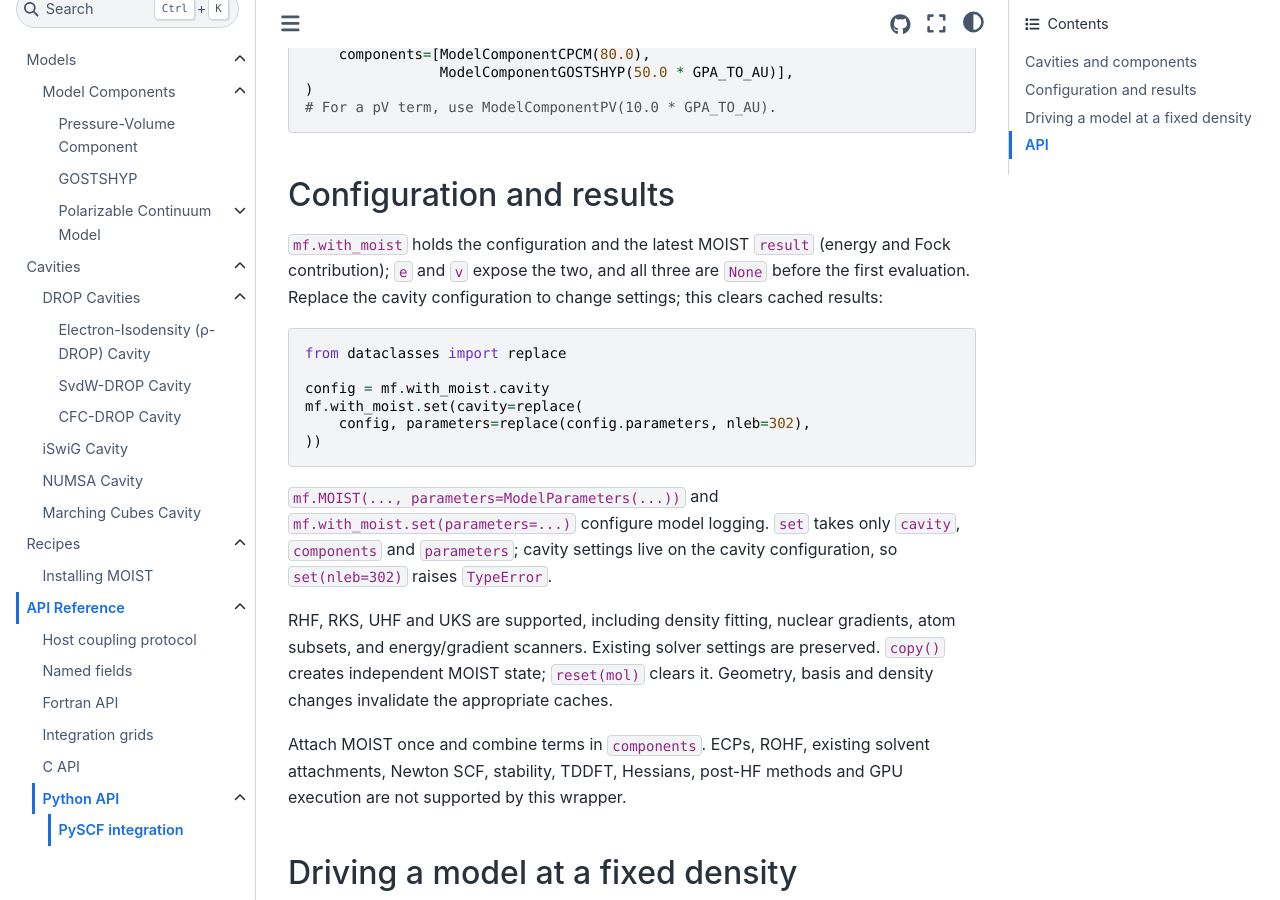
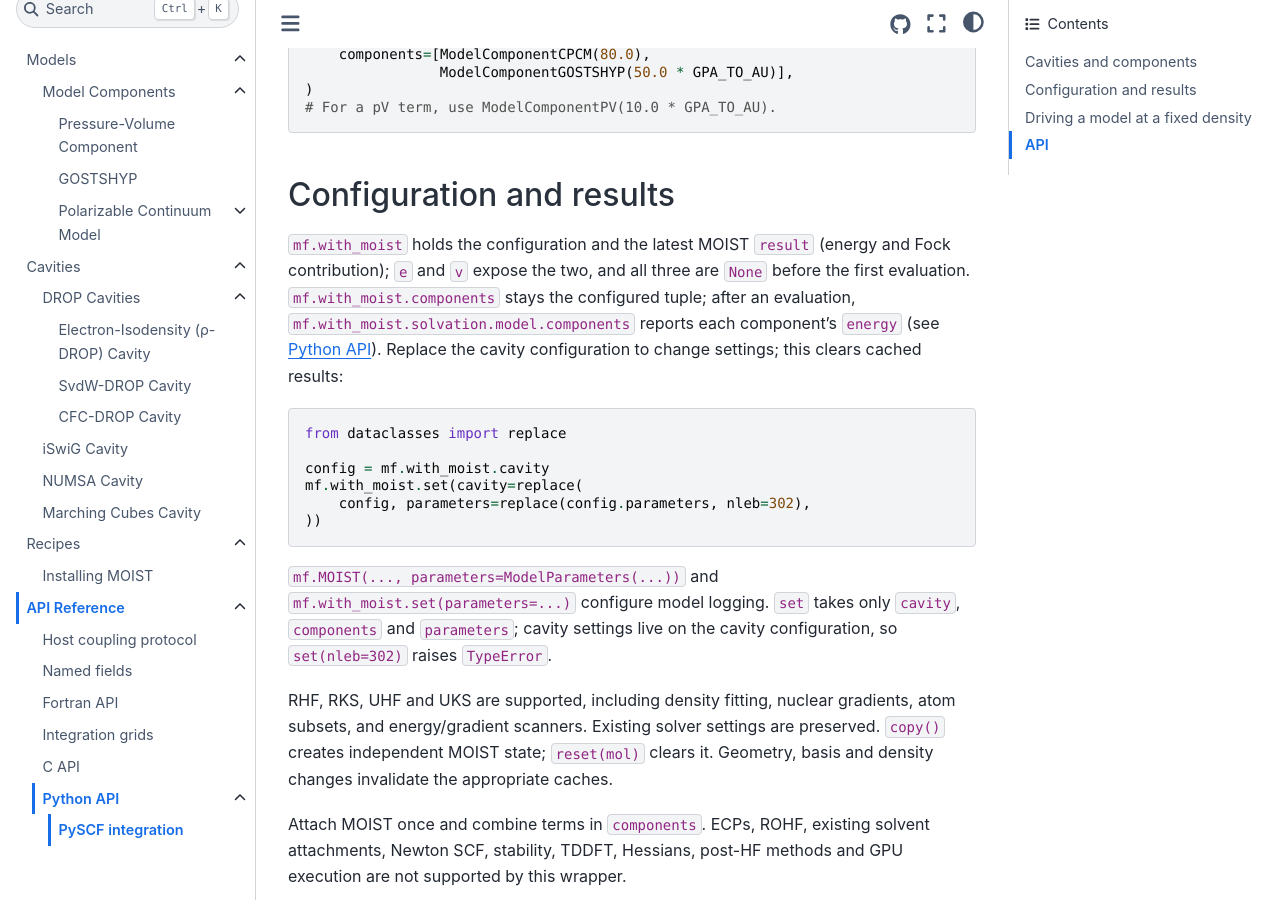
Before and after one commit to lukaswittmann/moist, a Sphinx documentation site: the page built from docs/reference/pyscf.rst, in a window 1280 px wide and 900 px high, scrolled down 1516 px. Built offline with Sphinx 7.4.7 and the Sphinx Book theme 1.1.4, drawn with Linux system fonts in a browser that asks for light colours; pages that are not in the unit, such as notebooks, are missing from menus.

Commit message:
Consistent printout:

```diff
--- a/docs/cavities/drop.rst
+++ b/docs/cavities/drop.rst
@@ -130,6 +130,7 @@ Settings can be supplied two ways:
 
 - **Parameter file**: parameters  in a JSON or TOML file, read via ``load_file`` (e.g. ``grid.num_leb``, ``projection.level``). The full key set is registered in ``register_cavity_drop_entries``.
 - **Settings object**: When constructing the ``moist_cavity_drop_parameters_type``, via the constructor ``param%new``, allows setting all parameters (``nleb``, ``tolerance``, ``proj_maxiter``, ``proj_level``, ``branch_weight_s``, ``rho_grid_h``, ``wleb_prune_level``). The C and Python options expose those seven plus ``do_fine`` (logical, default false; computes all available surface properties), ``debug`` and ``verbosity``.
+- **Optional properties**: ``do_grid_density``, ``do_curvature``, ``do_normal``, ``do_r_iI`` and ``do_rho`` switch single surface properties on (default false). ``do_fine`` switches all five on.
 
 
 Level Set Functions (LSF)
--- a/docs/models/index.rst
+++ b/docs/models/index.rst
@@ -55,7 +55,7 @@ The ``model_continuum_type`` owns one cavity and an ordered list of components:
 
 1. Construct the model from a cavity and add all components before the first update; the model stores copies of both.
 2. ``update`` refreshes the cavity first, then every component.
-3. ``get_energy`` sums the component energies.
+3. ``get_energy`` sums the component energies and keeps each one in the model until the next update, as the ``energy`` field of ``list_component_fields(index, query)``.
 4. ``get_response`` collects each component's direct items (``potential_adjoint``, ``gaussian_amplitude``) and its surface weights, then lets the cavity contract the accumulated weights, which adds the ``density`` item for a cavity whose surface follows the density.
 5. ``get_gradient`` adds the direct nuclear terms, contracts the gradient-side surface weights through the cavity, and refills the response with the same direct items.
 
@@ -110,6 +110,8 @@ This example constructs a list-based model containing :doc:`CPCM </models/compon
    if (allocated(error)) error stop error%message
 
 Call ``model%update(mol, error)`` with the current structure, then create a host coupling with ``model%new_coupling(coupling, error)``; energies, responses and gradients are computed one phase at a time on that coupling, as described in :doc:`/reference/coupling`.
+``model%component_count()``, ``model%component_name(index, name)`` and ``model%component_description(index, description)`` describe the components before the first update; after ``get_energy``, each component's contribution is a named field (:doc:`/reference/fields`).
+``model%print_parameters(unit)`` prints the settings at any time: the cavity section followed by each component.; ``unit`` defaults to the run context's unit.
 
 Components
 ----------
--- a/docs/reference/pyscf.rst
+++ b/docs/reference/pyscf.rst
@@ -86,10 +86,10 @@ share the selected cavity. For example:
 Configuration and results
 -------------------------
 
-``mf.with_moist`` holds the configuration and the latest MOIST ``result``
-(energy and Fock contribution); ``e`` and ``v`` expose the two, and all three
-are ``None`` before the first evaluation. Replace the cavity configuration to
-change settings; this clears cached results:
+``mf.with_moist`` holds the configuration and the latest MOIST ``result`` (energy and Fock contribution);
+``e`` and ``v`` expose the two, and all three are ``None`` before the first evaluation.
+``mf.with_moist.components`` stays the configured tuple; after an evaluation, ``mf.with_moist.solvation.model.components`` reports each component's ``energy`` (see :doc:`python`).
+Replace the cavity configuration to change settings; this clears cached results:
 
 .. code-block:: python
 
```
